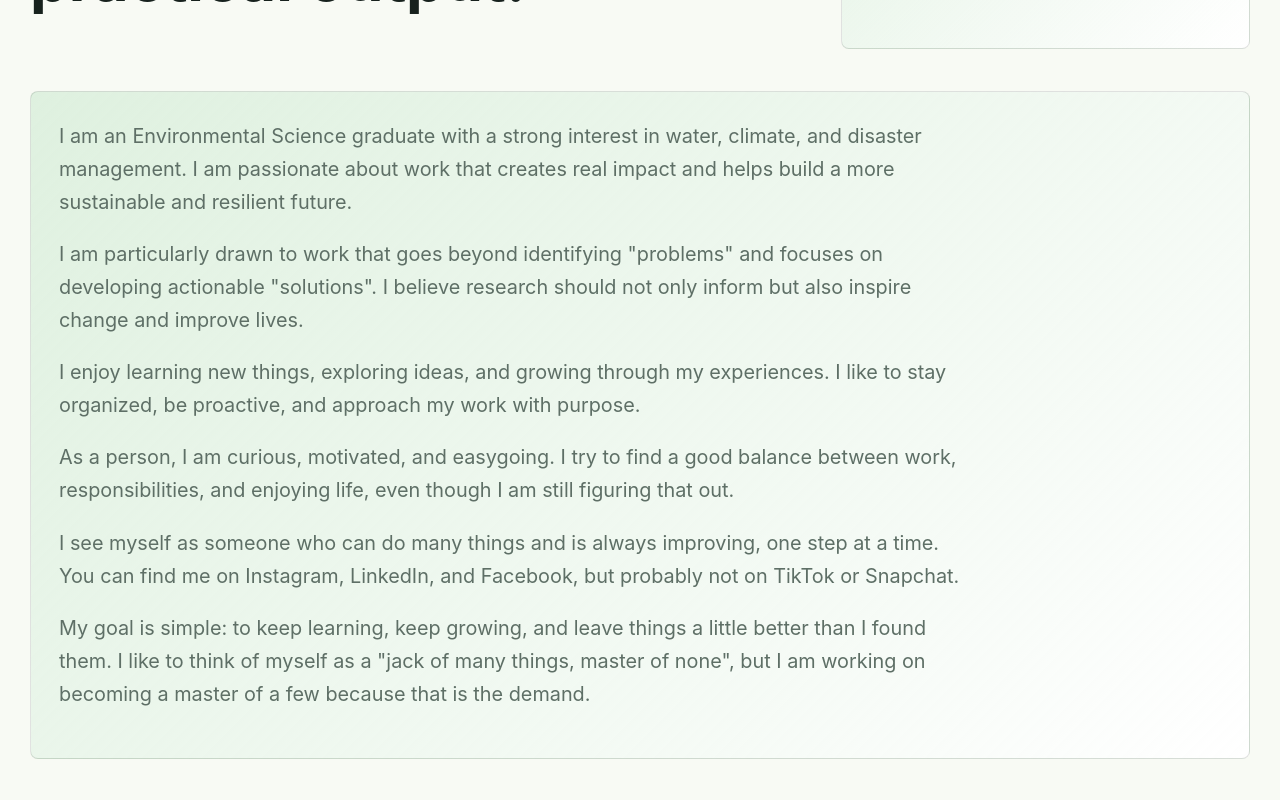
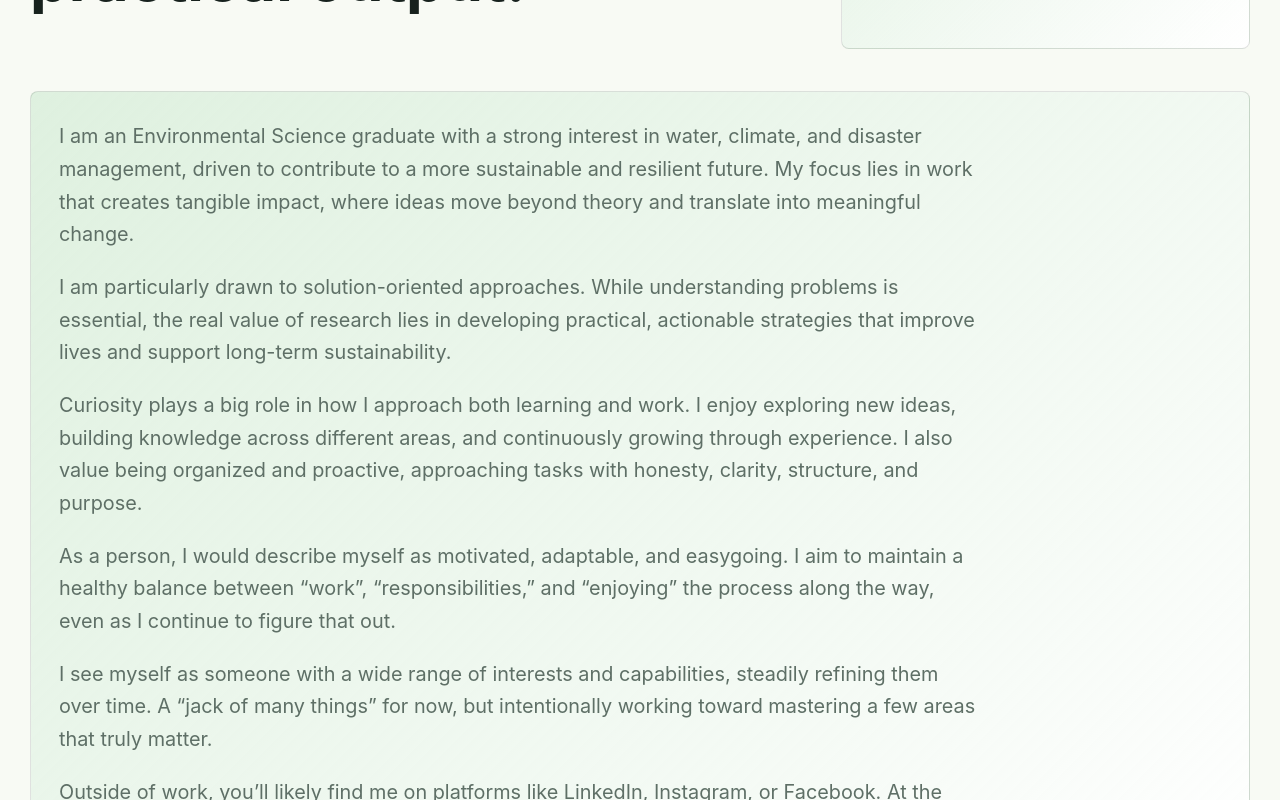
Before and after one commit to mandeep111/somy_portfolio, a Next.js app: page / in a window 1280 px wide. Shown: the part 1240-2040 px from the top of the page. Built offline with nearby package versions, Linux system fonts and the light colour scheme.

Commit message:
content updated

```diff
--- a/app/globals.css
+++ b/app/globals.css
@@ -74,7 +74,7 @@ h3 {
 h1 {
   margin-bottom: 16px;
   max-width: 8ch;
-  font-size: clamp(4.2rem, 8.6vw, 8.8rem);
+  font-size: clamp(4.2rem, 8.6vw, 8.1rem);
   line-height: 0.88;
 }
 
@@ -815,7 +815,7 @@ section[id] {
   line-height: 1.64;
 }
 
-.trek-content p + p {
+.trek-content p+p {
   margin-top: 18px;
 }
 
@@ -905,6 +905,7 @@ section[id] {
 }
 
 @keyframes blink {
+
   0%,
   45% {
     opacity: 1;
--- a/app/portfolio.jsx
+++ b/app/portfolio.jsx
@@ -35,7 +35,7 @@ const experience = [
   {
     label: "Research Assistant",
     title: "Climate Risk & Resilience Lab",
-    text: "Supporting environmental research, risk communication, and resilience-focused work."
+    text: "Supporting innovative risk communication, and resilience-focused work."
   },
   {
     label: "Field Research Assistant",
@@ -275,8 +275,8 @@ export default function Portfolio() {
             </p>
             <Typewriter />
             <p className="hero-lede">
-              Environmental Science graduate interested in water, climate, and
-              disaster management.
+              Environmental Science graduate blending lab, laptop, and local actions to grow expertise in water,
+              climate, and disaster resilience.
             </p>
             <div className="hero-actions" aria-label="Primary actions">
               <a className="button primary" href="#profile">
@@ -333,37 +333,37 @@ export default function Portfolio() {
             <article className="profile-card large reveal" data-effect="fade-up" data-reveal>
               <p>
                 I am an Environmental Science graduate with a strong interest
-                in water, climate, and disaster management. I am passionate
-                about work that creates real impact and helps build a more
-                sustainable and resilient future.
+                in water, climate, and disaster management, driven to contribute to a more
+                sustainable and resilient future. My focus lies in work that creates tangible impact,
+                where ideas move beyond theory and translate into meaningful change.
               </p>
               <p>
-                I am particularly drawn to work that goes beyond identifying
-                "problems" and focuses on developing actionable "solutions". I
-                believe research should not only inform but also inspire change
-                and improve lives.
+                I am particularly drawn to solution-oriented approaches.
+                While understanding problems is essential, the real value of research lies
+                in developing practical, actionable strategies that improve lives and
+                support long-term sustainability.
               </p>
               <p>
-                I enjoy learning new things, exploring ideas, and growing
-                through my experiences. I like to stay organized, be proactive,
-                and approach my work with purpose.
+                Curiosity plays a big role in how I approach both learning and work. I enjoy
+                exploring new ideas, building knowledge across different areas, and continuously growing
+                through experience. I also value being organized and proactive, approaching tasks with
+                honesty, clarity, structure, and purpose.
               </p>
               <p>
-                As a person, I am curious, motivated, and easygoing. I try to
-                find a good balance between work, responsibilities, and enjoying
-                life, even though I am still figuring that out.
+                As a person, I would describe myself as motivated, adaptable, and
+                easygoing. I aim to maintain a healthy balance between “work”,
+                “responsibilities,” and “enjoying” the process along the way,
+                even as I continue to figure that out.
               </p>
               <p>
-                I see myself as someone who can do many things and is always
-                improving, one step at a time. You can find me on Instagram,
-                LinkedIn, and Facebook, but probably not on TikTok or Snapchat.
+                I see myself as someone with a wide range of interests and
+                capabilities, steadily refining them over time. A “jack of many
+                things” for now, but intentionally working toward mastering a
+                few areas that truly matter.
               </p>
               <p>
-                My goal is simple: to keep learning, keep growing, and leave
-                things a little better than I found them. I like to think of
-                myself as a "jack of many things, master of none", but I am
-                working on becoming a master of a few because that is the
-                demand.
+                Outside of work, you’ll likely find me on platforms like LinkedIn, Instagram, or Facebook.
+                At the core, my goal is simple: to keep learning, keep evolving, and leave things a little better than I found them.
               </p>
             </article>
           </div>
@@ -607,7 +607,7 @@ export default function Portfolio() {
       </main>
 
       <footer className="site-footer">
-        <p>&copy; 2026 Somy Bhattarai. All rights reserved.</p>
+        <p>&copy; {new Date().getFullYear()} Somy Bhattarai. All rights reserved.</p>
         <a href="#home">Back to top</a>
       </footer>
     </>
```
